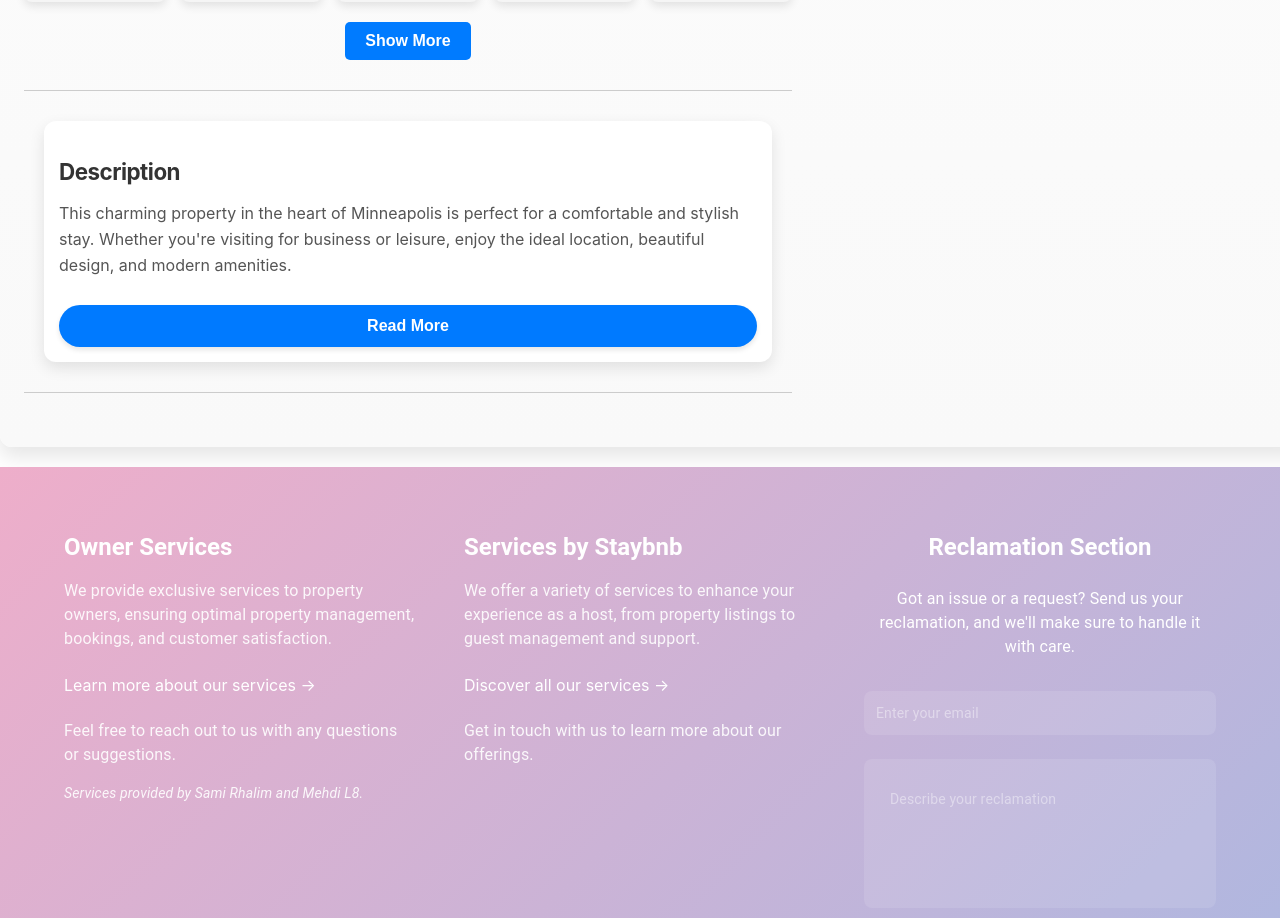
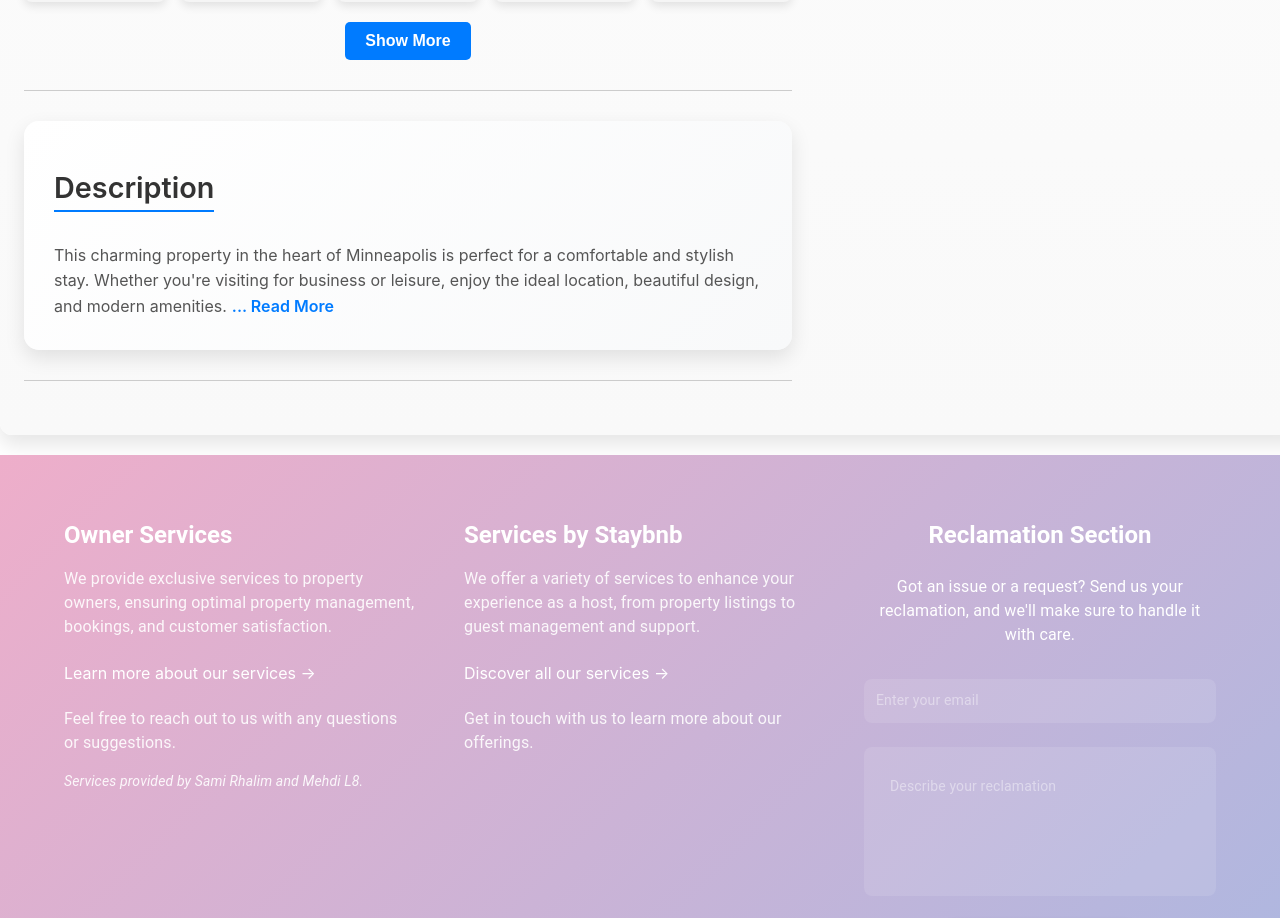
Before and after one commit to samyrh/Air-Space-App, a React (Create React App) app in the folder Front-End/airspace/: page / in a window 1280 px wide. Shown: the part 2200-3118 px from the top of the page. Built offline with nearby package versions, Linux system fonts and the light colour scheme.

Commit message:
Commit for Description Section in BookingCard

```diff
--- a/Front-End/airspace/src/assets/components/BookingCard.css
+++ b/Front-End/airspace/src/assets/components/BookingCard.css
@@ -294,103 +294,70 @@
 .show-more-btn:hover {
     background-color: #0056b3;
 }
-/* Description Section */
 .description-section {
+    background: linear-gradient(135deg, #ffffff, #f8f9fa); /* Light gradient */
+    padding: 20px 30px;
+    border-radius: 15px;
+    box-shadow: 0 8px 20px rgba(0, 0, 0, 0.1); /* Modern shadow */
     margin-top: 30px;
-    padding: 20px;
-    background-color: #fff;
-    border-radius: 12px;
-    box-shadow: 0 6px 18px rgba(0, 0, 0, 0.12);
-    max-width: 900px;
-    margin: 0 auto;
-    transition: transform 0.3s ease, box-shadow 0.3s ease;
+    text-align: left;
 }
 
-.description-section:hover {
-    transform: scale(1.02);
-    box-shadow: 0 10px 25px rgba(0, 0, 0, 0.15);
+.section-title {
+    font-size: 1.8rem;
+    color: #333;
+    margin-bottom: 15px;
+    font-weight: 600;
+    border-bottom: 2px solid #007bff; /* Accent underline */
+    display: inline-block;
+    padding-bottom: 5px;
 }
 
-/* Section Title */
-.section-title {
-    font-size: 1.5rem;
-    font-weight: 600;
-    color: #222;
+.description-text {
+    font-size: 1rem;
+    line-height: 1.6;
+    color: #555;
     margin-bottom: 10px;
-    letter-spacing: -0.5px;
+    position: relative;
 }
 
-/* Standalone Description Section - iOS Mobile Style */
-.description-section {
-    padding: 15px;
-    background-color: #fff;
-    border-radius: 12px;
-    box-shadow: 0 6px 15px rgba(0, 0, 0, 0.1);
-    margin: 10px 20px;
-    transition: transform 0.3s ease, box-shadow 0.3s ease;
+.read-more-ellipsis {
+    color: #007bff;
+    font-weight: 600;
+    cursor: pointer;
+    text-decoration: none;
+    margin-left: 5px;
+    transition: color 0.3s ease;
 }
 
-/* Hover Effect on Description Section */
-.description-section:hover {
-    transform: scale(1.02);
-    box-shadow: 0 10px 25px rgba(0, 0, 0, 0.12);
+.read-more-ellipsis:hover {
+    color: #0056b3; /* Darker blue on hover */
 }
 
-/* Section Title (Header) */
-.section-title {
-    font-size: 1.4rem;
-    font-weight: bold;
-    color: #333;
-    margin-bottom: 10px;
-    letter-spacing: -0.5px;
+.extra-description {
+    margin-top: 15px;
+    font-size: 1rem;
+    line-height: 1.6;
+    color: #444;
+    background-color: #f9f9f9; /* Subtle background for extra description */
+    padding: 15px;
+    border-left: 4px solid #007bff; /* Accent border */
+    border-radius: 8px;
+    box-shadow: 0 4px 10px rgba(0, 0, 0, 0.05); /* Subtle shadow */
 }
 
-/* Description Text */
-.description-text {
-    font-size: 1rem;
-    color: #555;
-    line-height: 1.6;
-    margin-bottom: 15px;
-    transition: opacity 0.3s ease;
+.read-less {
+    color: #007bff;
+    font-weight: 600;
+    cursor: pointer;
+    display: block;
+    margin-top: 10px;
+    text-decoration: none;
+    transition: color 0.3s ease;
 }
 
-/* Read More Button */
-.read-more-btn {
-    display: inline-block;
-    background-color: #007aff;  /* iOS blue button color */
-    color: #fff;
-    border: none;
-    padding: 12px 18px;
-    font-size: 1rem;
-    font-weight: bold;
-    border-radius: 25px;
-    cursor: pointer;
-    transition: all 0.3s ease;
-    width: 100%;
-    text-align: center;
-    margin-top: 12px;
-    box-shadow: 0 3px 5px rgba(0, 0, 0, 0.1);
-}
-
-.read-more-btn:hover {
-    background-color: #0051a1;
-    transform: translateY(-2px);
-}
-
-/* Extra Description Text (shown on "Read More") */
-.extra-description {
-    font-size: 1rem;
-    color: #444;
-    line-height: 1.7;
-    margin-top: 15px;
-    transition: opacity 0.3s ease;
-    max-height: 300px;
-    overflow: hidden;
-}
-
-/* Extra description fade-in effect */
-.extra-description p {
-    margin-bottom: 12px;
+.read-less:hover {
+    color: #0056b3; /* Darker blue on hover */
 }
 
 
--- a/Front-End/airspace/src/components/BookingCard.jsx
+++ b/Front-End/airspace/src/components/BookingCard.jsx
@@ -193,18 +193,28 @@ const IosWidget = () => {
                     <h3 className="section-title">Description</h3>
                     <p className="description-text">
                         This charming property in the heart of Minneapolis is perfect for a comfortable and stylish stay. Whether you're visiting for business or leisure, enjoy the ideal location, beautiful design, and modern amenities.
+                        {!showDescription && (
+                            <span
+                                className="read-more-ellipsis"
+                                onClick={() => setShowDescription(true)}
+                            >
+                ... Read More
+            </span>
+                        )}
                     </p>
-                    <button
-                        className="read-more-btn"
-                        onClick={() => setShowDescription(!showDescription)}>
-                        {showDescription ? "Show Less" : "Read More"}
-                    </button>
                     {showDescription && (
                         <p className="extra-description">
                             The apartment offers a spacious living area with a fully equipped kitchen, making it perfect for both short and extended stays. Located close to local attractions, restaurants, and public transport, you’ll be able to explore everything the city has to offer.
+                            <span
+                                className="read-less"
+                                onClick={() => setShowDescription(false)}
+                            >
+                Show Less
+            </span>
                         </p>
                     )}
                 </div>
+
                 {/* Separator Line */}
                 <div className="separator-line"></div>
             </div>
```
